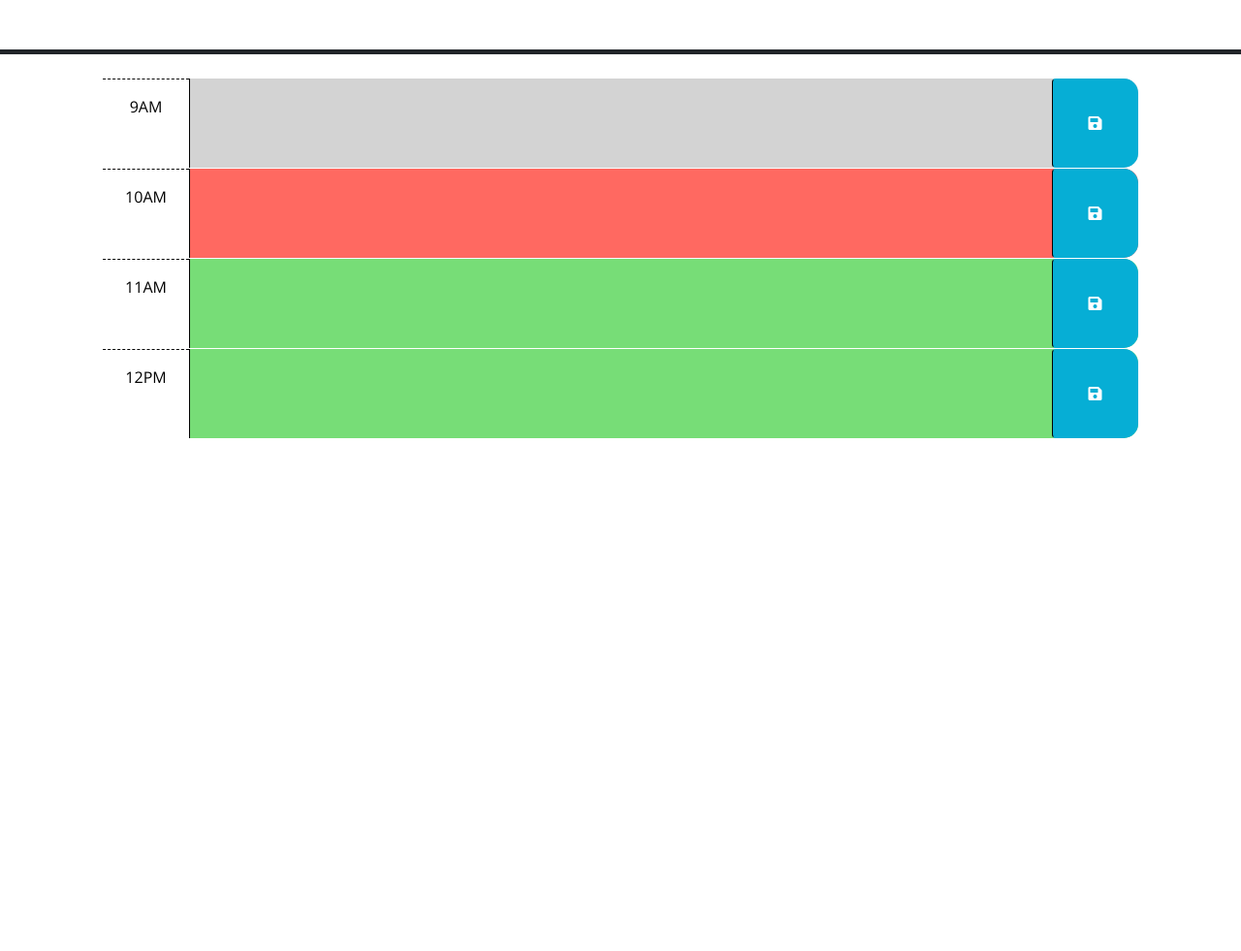
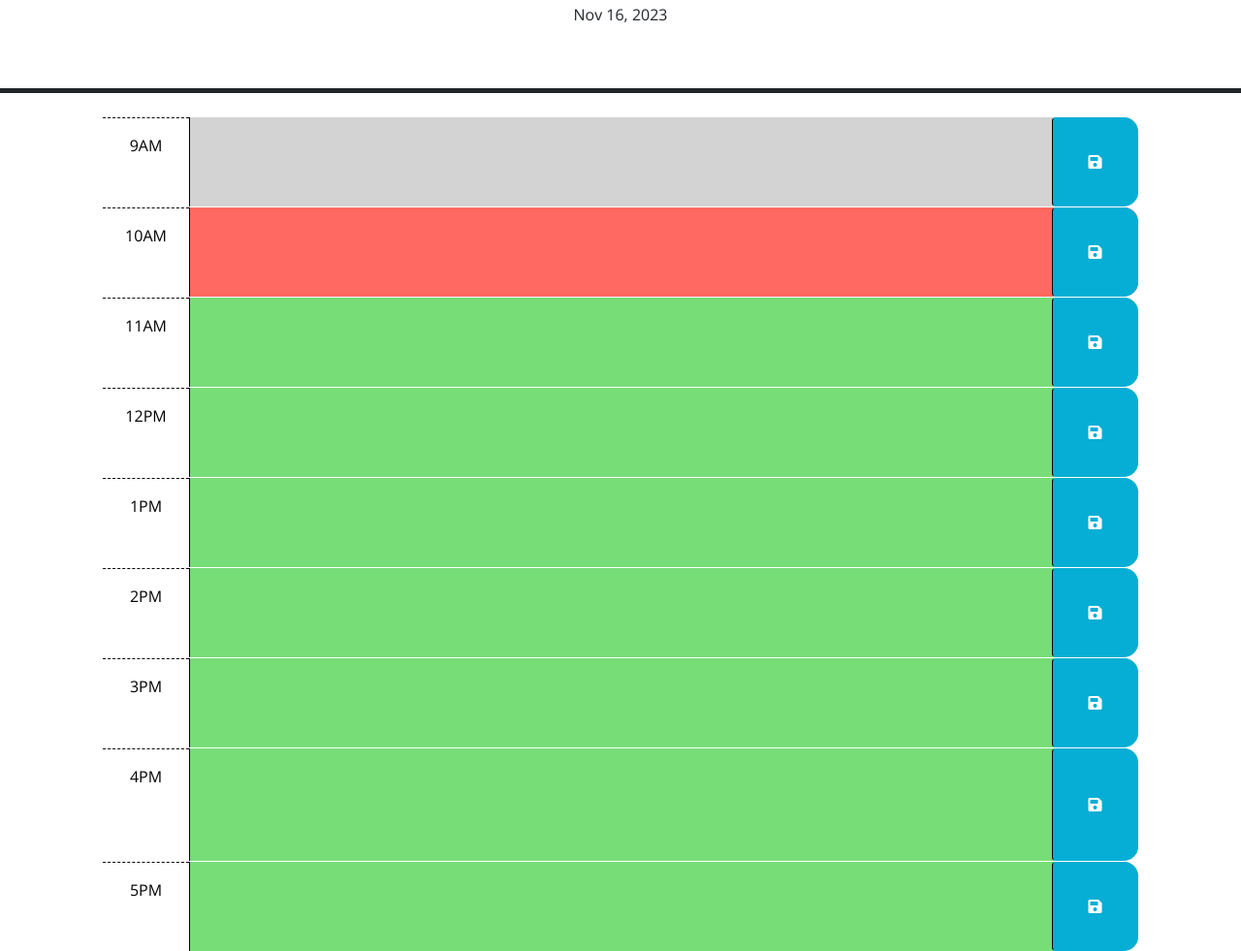
Before and after one commit to sirysiu/daily-planner, a plain HTML site: page index.html in a window 1280 px wide. Shown: the part 176-1157 px from the top of the page at 97% size. Before the commit the page ends 800 px from the top, so only its background shows below. Drawn offline with nearby package versions, Linux system fonts and the light colour scheme; files that its build step writes are made by us from their sources.

Commit message:
added date and click fuction

```diff
--- a/assets/script.js
+++ b/assets/script.js
@@ -1,9 +1,14 @@
 // Wrap all code that interacts with the DOM in a call to jQuery to ensure that
 // the code isn't run until the browser has finished rendering all the elements
 // in the html.
-// var today = dayjs();
-// $('#1a').text(today.format('MMM D, YYYY'));
-$(function () {
+$( ".saveBtn" ).on( "click", function() {
+  alert( "saved" );
+} );
+
+var today = dayjs();
+$('#1a').text(today.format('MMM D, YYYY'));
+
+// $(function .on( ['save-btn'], ) {
   // TODO: Add a listener for click events on the save button. This code should
   // use the id in the containing time-block as a key to save the user input in
   // local storage. HINT: What does `this` reference in the click listener
@@ -22,4 +27,4 @@ $(function () {
   // attribute of each time-block be used to do this?
   //
   // TODO: Add code to display the current date in the header of the page.
-});
+// });
--- a/index.html
+++ b/index.html
@@ -18,14 +18,16 @@
       href="https://fonts.googleapis.com/css?family=Open+Sans&display=swap"
       rel="stylesheet"
     />
-    <link rel="stylesheet" href="style.css" />
+    <link rel="stylesheet" href="./assets/style.css" />
     <title>Work Day Scheduler</title>
   </head>
+
 
   <body>
     <header class="p-5 mb-4 border-5 border-bottom border-dark text-center">
       <h1 class="display-3">Work Day Scheduler</h1>
       <p class="lead">A simple calendar app for scheduling your work day</p>
+      <p id="1a" class="answer"></p>
       <p id="currentDay" class="lead"></p>
     </header>
     <div class="container-lg px-5">
@@ -74,6 +76,46 @@
         </button>
       </div>
 
+      <div id="hour-1" class="row time-block future">
+        <div class="col-2 col-md-1 hour text-center py-3">1PM</div>
+        <textarea class="col-8 col-md-10 description" rows="3"> </textarea>
+        <button class="btn saveBtn col-2 col-md-1" aria-label="save">
+          <i class="fas fa-save" aria-hidden="true"></i>
+        </button>
+      </div>
+
+      <div id="hour-2" class="row time-block future">
+        <div class="col-2 col-md-1 hour text-center py-3">2PM</div>
+        <textarea class="col-8 col-md-10 description" rows="3"> </textarea>
+        <button class="btn saveBtn col-2 col-md-1" aria-label="save">
+          <i class="fas fa-save" aria-hidden="true"></i>
+        </button>
+      </div>
+
+      <div id="hour-3" class="row time-block future">
+        <div class="col-2 col-md-1 hour text-center py-3">3PM</div>
+        <textarea class="col-8 col-md-10 description" rows="3"> </textarea>
+        <button class="btn saveBtn col-2 col-md-1" aria-label="save">
+          <i class="fas fa-save" aria-hidden="true"></i>
+        </button>
+      </div>
+
+      <div id="hour-4" class="row time-block future">
+        <div class="col-2 col-md-1 hour text-center py-3">4PM</div>
+        <textarea class="col-8 col-md-10 description" rows="4"> </textarea>
+        <button class="btn saveBtn col-2 col-md-1" aria-label="save">
+          <i class="fas fa-save" aria-hidden="true"></i>
+        </button>
+      </div>
+
+      <div id="hour-5" class="row time-block future">
+        <div class="col-2 col-md-1 hour text-center py-3">5PM</div>
+        <textarea class="col-8 col-md-10 description" rows="3"> </textarea>
+        <button class="btn saveBtn col-2 col-md-1" aria-label="save">
+          <i class="fas fa-save" aria-hidden="true"></i>
+        </button>
+      </div>
+
     <script src="https://code.jquery.com/jquery-3.4.1.min.js"></script>
     <script
       src="https://cdn.jsdelivr.net/npm/dayjs@1.11.3/dayjs.min.js"
@@ -81,6 +123,6 @@
       crossorigin="anonymous"
     ></script>
 
-    <script src="script.js"></script>
+    <script src="./assets/script.js"></script>
   </body>
 </html>
```
